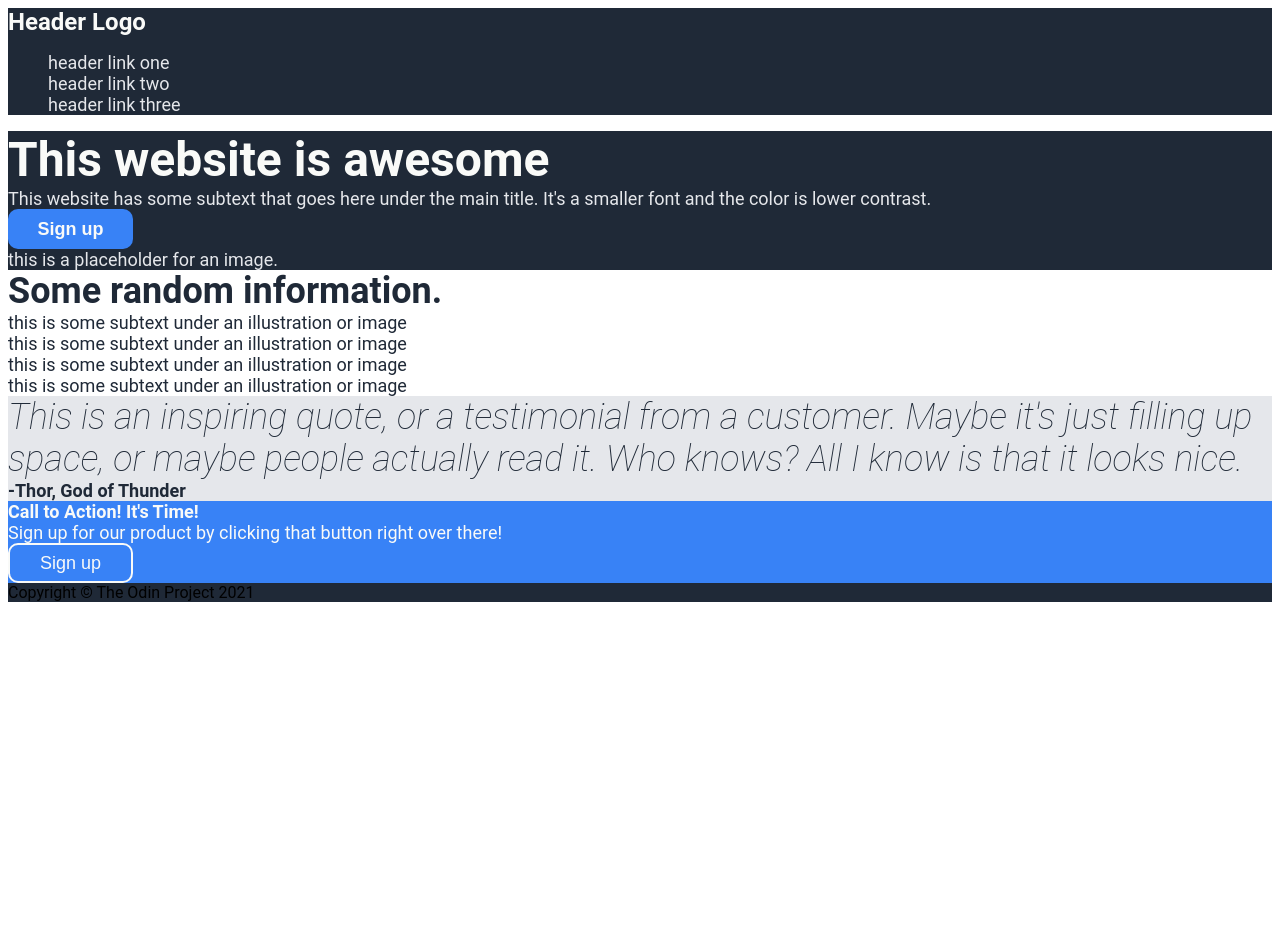
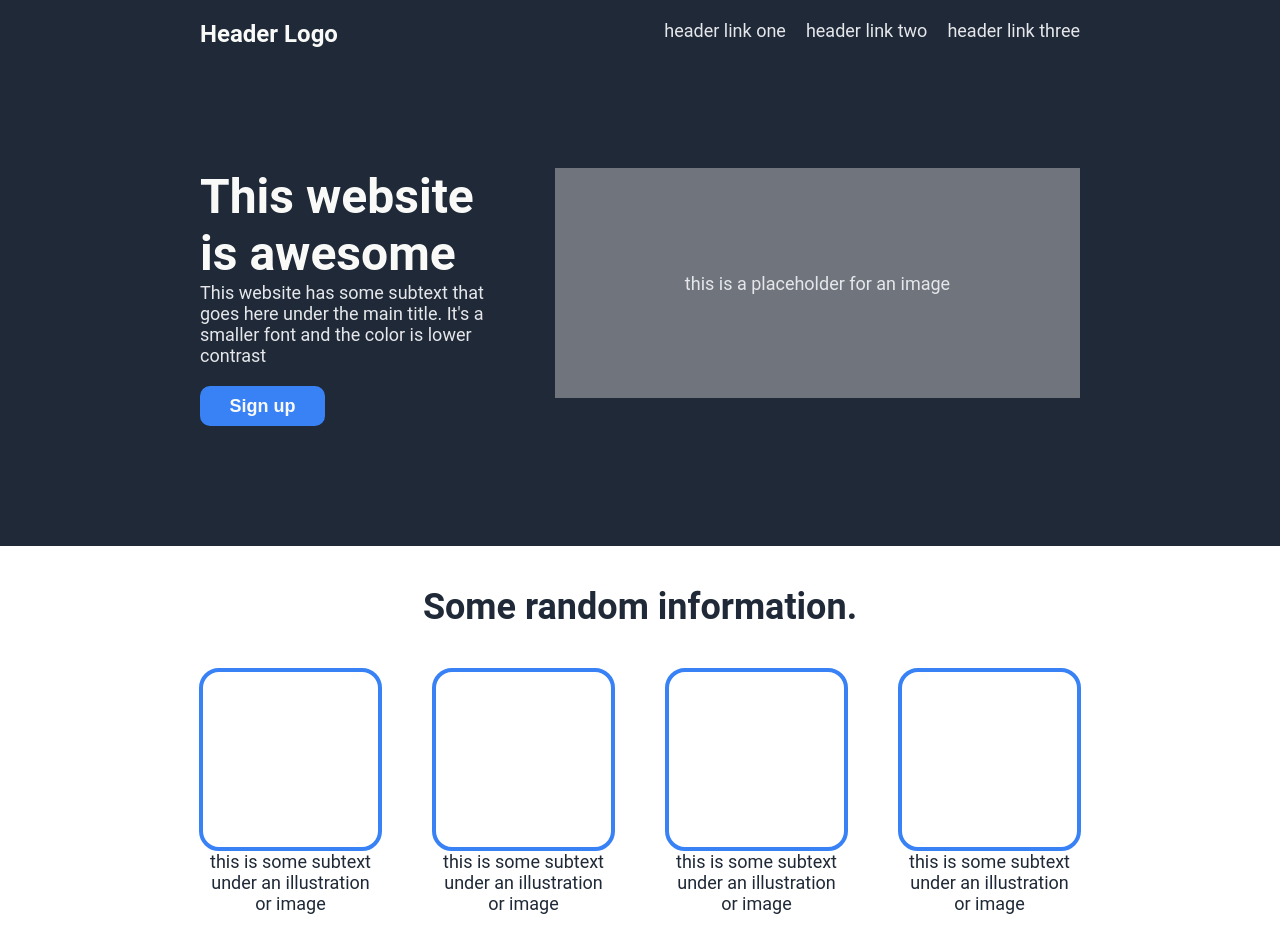
Before and after one commit to Corlej/Landing-Page, a plain HTML site: page Landing-Page.html in a window 1280 px wide. Shown: the top 952 px of the page. Before the commit the page ends 800 px from the top, so only its background shows below. Drawn offline with Linux system fonts and the light colour scheme.

Commit message:
added css to the information and quote section.

```diff
--- a/Landing-Page.css
+++ b/Landing-Page.css
@@ -1,5 +1,6 @@
 body {
     font-family: 'Roboto', sans-serif;
+    margin: 0px;
 }
 
 button {
@@ -11,7 +12,10 @@ button {
 }
 
 ul {
+    display: flex;
     list-style: none;
+    margin: 0;
+    gap: 20px;
 }
 
 a {
@@ -25,14 +29,11 @@ a {
 .footer {
     background-color: #1F2937;
 }
-.hero {
-    color:#F9FAF8;
-    font-size: 48px;
-    font-weight: bolder;
-}
 
 .header {
-
+    display: flex;
+    justify-content:space-between;
+    padding: 20px 200px;
 }
 
 .logo {
@@ -41,15 +42,27 @@ a {
     font-weight: bolder;
 }
 
-.headerlink {
-
+.headerlink,
+.herosecondary,
+.placeholder {
+    color: #E5E7EB;
+    font-size: 18px;
 }
 
-.headerlink,
-.herosecondary,
-.imageplaceholder {
-    color: #E5E7EB;
-    font-size: 18px;
+.first {
+    display: flex;
+    padding: 100px 200px;
+    gap: 60px;
+}
+.firstleft {
+    display: flex;
+    flex-direction: column;
+    justify-content: space-around;
+}
+.hero {
+    color:#F9FAF8;
+    font-size: 48px;
+    font-weight: bolder;
 }
 
 .button1 {
@@ -57,25 +70,70 @@ a {
     color: #F9FAF8;
     font-size: 18px;
     font-weight: bold;
+    margin: 20px 0px;
+}
+
+.placeholder {
+    display: flex;
+    align-items: center;
+    justify-content: center;
+    background-color: #70747c;
+    width: 525px;
+    height: 230px;
 }
 
 .second {
-
+    display: flex;
+    flex-direction: column;
+    align-items: center;
+    padding-bottom: 120px;
 }
 
-.information {
+.infotitle {
     color: #1F2937;
     font-size: 36px;
     font-weight: bolder;
+    padding: 40px;
+}
+
+.infobox {
+    display: flex;
+    flex-wrap: wrap;
+    justify-content: space-evenly;
+    gap: 50px;
+}
+
+.boxes {
+    display: flex;
+    flex-direction: column;
+    align-items: center;
+}
+
+.card {
+    border: 4px solid #3882F6;
+    border-radius: 20px;
+    height: 175px;
+    width: 175px;
 }
 
 .imagesubtext {
+    text-align: center;
     color: #1F2937;
     font-size: 18px;
+    max-width: 175px;
 }
 
 .third {
+    display: flex;
+    justify-content: center;
     background-color: #E5E7EB;
+    padding: 120px;
+}
+
+.quotebox {
+    display: flex;
+    flex-direction: column;
+    max-width: 800px;
 }
 
 .quote {
@@ -83,12 +141,15 @@ a {
     font-size: 36px;
     font-weight:lighter;
     font-style: italic;
+    line-height: 125%;
 }
 
 .source {
+    align-self: flex-end;
     color: #1F2937;
     font-size: 18px;
     font-weight: bold;
+    max-width: 800px;
 }
 
 .fourth {
--- a/Landing-Page.html
+++ b/Landing-Page.html
@@ -17,25 +17,41 @@
         </ul>
     </div>
     <div class="first">
+        <div class="firstleft">
         <div class="hero">This website is awesome</div>
-        <div class="herosecondary">This website has some subtext that goes here under the main title. It's a smaller font and the color is lower contrast.</div>
+        <div class="herosecondary">This website has some subtext that goes here under the main title. It's a smaller font and the color is lower contrast</div>
         <button class="button1">Sign up</button>
-        <div class="imageplaceholder">this is a placeholder for an image.</div>
+        </div>
+        <div class="firstright">
+        <div class="placeholder">this is a placeholder for an image</div>
+        </div>
     </div>
     <div class="second">
-        <div class="information">Some random information.</div>
-        <div class="card"></div>
-            <div class="imagesubtext">this is some subtext under an illustration or image</div>
-        <div class="card"></div>
-             <div class="imagesubtext">this is some subtext under an illustration or image</div>
-        <div class="card"></div>
-            <div class="imagesubtext">this is some subtext under an illustration or image</div>
-        <div class="card"></div>
-            <div class="imagesubtext">this is some subtext under an illustration or image</div>
+        <div class="infotitle">Some random information.</div>
+        <div class="infobox">
+            <div class="boxes">
+                <div class="card"></div>
+                <div class="imagesubtext">this is some subtext under an illustration or image</div>
+            </div>
+            <div class="boxes">
+                <div class="card"></div>
+                <div class="imagesubtext">this is some subtext under an illustration or image</div>
+            </div>
+            <div class="boxes">
+                <div class="card"></div>
+                <div class="imagesubtext">this is some subtext under an illustration or image</div>
+            </div>
+            <div class="boxes">
+                <div class="card"></div>
+                <div class="imagesubtext">this is some subtext under an illustration or image</div>
+            </div>
+        </div>
     </div>
     <div class="third">
+        <div class="quotebox">
         <div class="quote">This is an inspiring quote, or a testimonial from a customer. Maybe it's just filling up space, or maybe people actually read it. Who knows? All I know is that it looks nice.</div>
         <div class="source">-Thor, God of Thunder</div>
+        </div>
     </div>
     <div class="fourth">
         <div class="signup">Call to Action! It's Time!</div>
```
